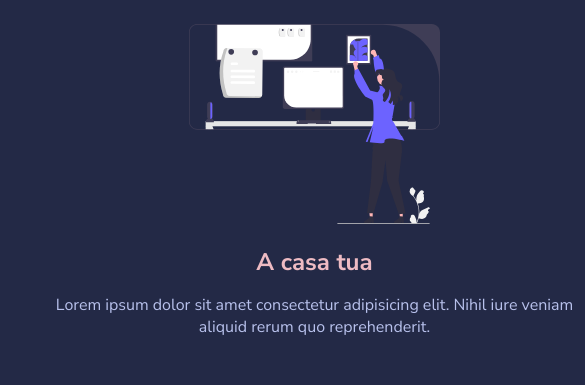
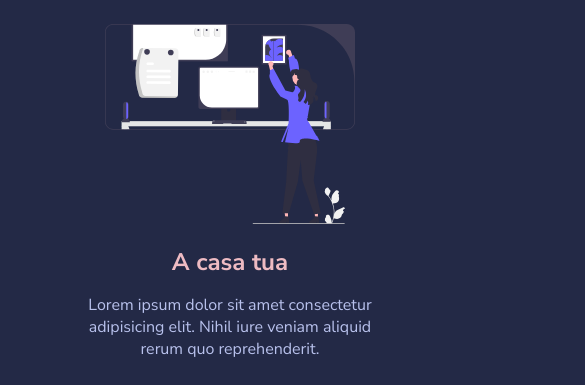
Before and after one commit to simoneburrai/html-css-resp-wannabe, a plain HTML site: page index.html in a window 390 px wide. Shown: the part 209-594 px from the top of the page, 585 px wide, since content can reach past the window. Drawn offline with Linux system fonts and the light colour scheme.

Commit message:
feat: media screen for 3 sizes completed

```diff
--- a/css/style.css
+++ b/css/style.css
@@ -127,9 +127,47 @@ img {
 /************************************************
     SOLUZIONE RESPONSIVE
  ************************************************/
-@media screen and (max-width: 768px) {
-    main {
+@media screen and (max-width: 1160px) {
+    main .container {
         margin: 0 auto;
-        width: 90%;
+        max-width: 1100px;
+        /* max-width: 90%; */
+    }
+
+    main. .container .row {
+        width: 100%;
     }
 }
+
+@media screen and (max-width: 780px) {
+    main .container {
+        margin: 0 auto;
+        max-width: 740px;
+        /* max-width: 90%; */
+    }
+
+    main. .container .row {
+        width: 100%;
+    }
+}
+
+
+@media screen and (max-width: 480px) {
+
+    main .container {
+        margin: 0 auto;
+        max-width: 460px;
+        /* max-width: 90%; */
+    }
+
+    main .container .row {
+        width: 100%;
+        flex-direction: column;
+        align-items: center;
+        gap: 40px;
+    }
+
+    main .container .col {
+        width: 80%;
+    }
+}
--- a/index.html
+++ b/index.html
@@ -2,6 +2,7 @@
 <html>
     <head>
         <meta charset="utf-8" />
+        <meta name="viewport" content="width=device-width, initial-scale=1" />
         <title>Boolean Academy</title>
         <!-- Fonts -->
         <link
```
